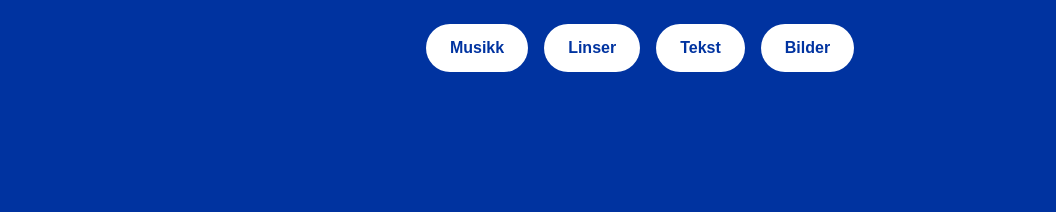
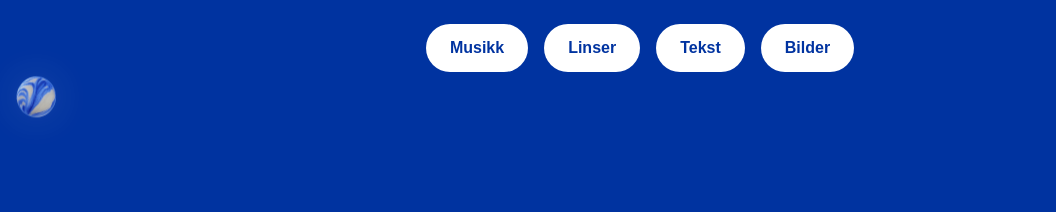
Before and after one commit to skadell/trymivers, a Next.js app: page / in a window 1280 px wide. Shown: the top 212 px of the page, without its empty margins (0-1056 px from the left). Built offline with nearby package versions, Linux system fonts and the light colour scheme.

Commit message:
Update page.tsx

```diff
--- a/app/page.tsx
+++ b/app/page.tsx
@@ -1,3 +1,4 @@
+import FloatingOrb from './components/FloatingOrb';
 import Link from 'next/link';
 
 export default function Home() {
@@ -29,6 +30,8 @@ export default function Home() {
 
       {/* Hovedinnhold */}
       <main className="min-h-screen bg-[#0033A0] text-white p-10 flex flex-col md:flex-row items-center justify-center gap-10">
+    <FloatingOrb />
+    {/* resten av innholdet */}
         <img
           src="/fanzine-v-2.png"
           alt="Trym"
```
